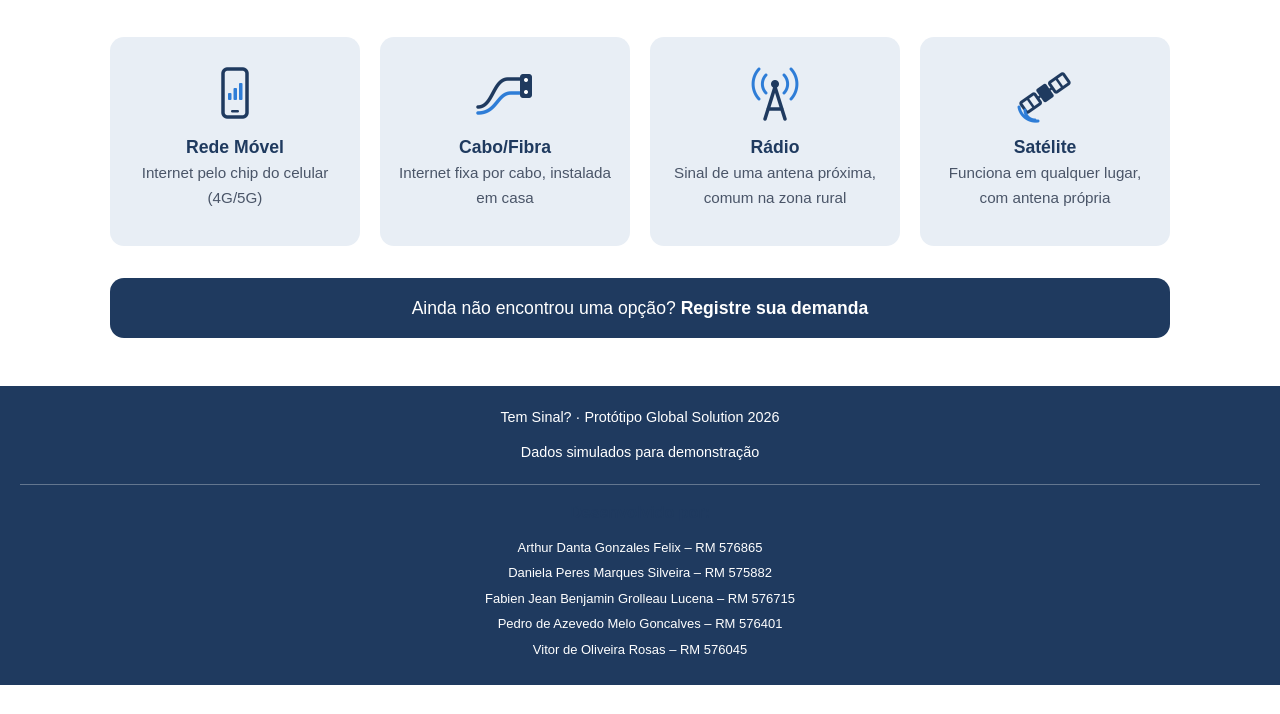
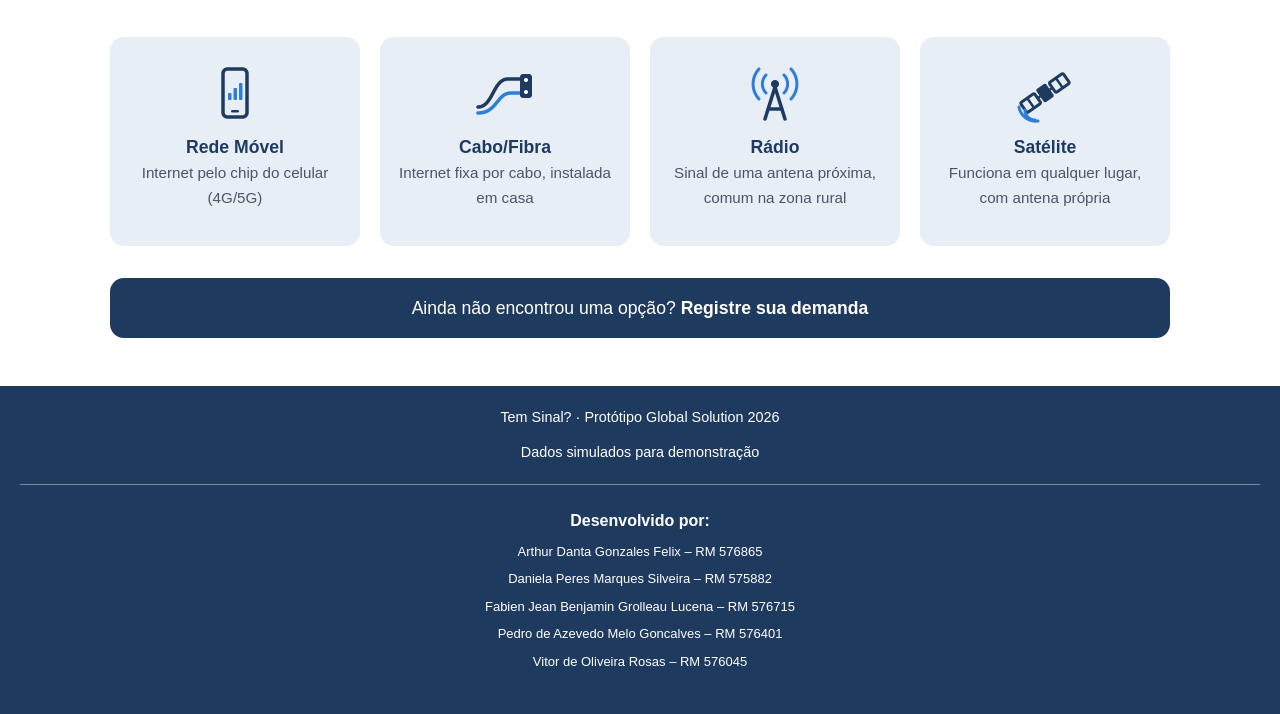
Before and after one commit to arthur501/tem-sinal-projeto-gs, a plain HTML site: page index.html in a window 1280 px wide. Shown: the part 489-1203 px from the top of the page. Before the commit the page ends 1174 px from the top, so only its background shows below. Drawn offline with Linux system fonts and the light colour scheme.

Commit message:
Add styles for integrantes section

```diff
--- a/css/style.css
+++ b/css/style.css
@@ -447,3 +447,21 @@ body.alto-contraste .badge {
     font-size: 13px;
     line-height: 1.5;
 }
+
+.integrantes {
+    display: block !important;
+    visibility: visible !important;
+    opacity: 1 !important;
+    color: white !important;
+    margin-top: 20px;
+    padding: 15px;
+    border-top: 1px solid rgba(255, 255, 255, 0.4);
+}
+
+.integrantes h3,
+.integrantes p {
+    display: block;
+    color: white !important;
+    text-align: center;
+    margin: 8px 0;
+}
```
